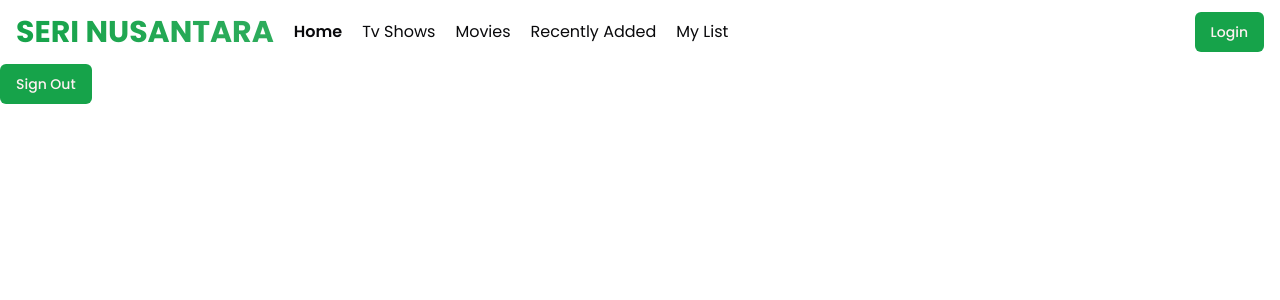
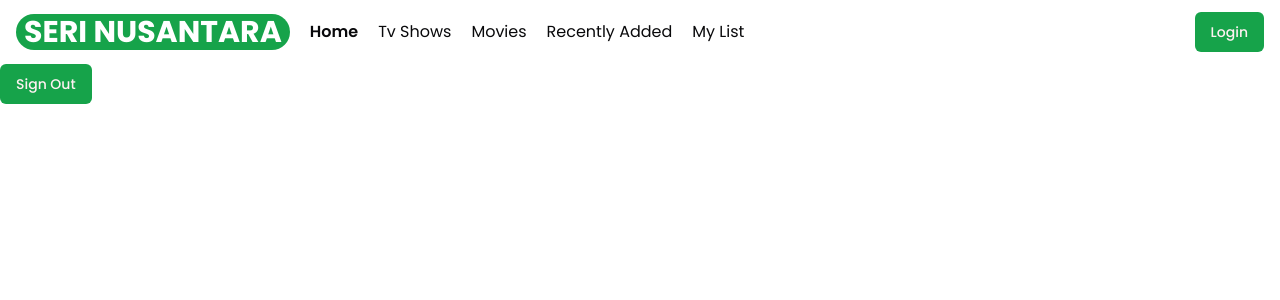
Before and after one commit to fitrondev/next-serinusantara, a Next.js app: page / in a window 1280 px wide. Shown: the top 300 px of the page. Built offline with nearby package versions, Linux system fonts and the light colour scheme; no server answers.

Commit message:
refactor: Update Logo component styling for better readability

```diff
--- a/src/components/Logo.tsx
+++ b/src/components/Logo.tsx
@@ -4,7 +4,7 @@ const Logo = ({ className }: { className?: string }) => {
   return (
     <h1
       className={cn(
-        "text-xl lg:text-3xl font-bold bg-gradient-to-r from-primary to-primary/90 bg-clip-text text-transparent",
+        "text-xl lg:text-3xl font-bold bg-primary px-2 rounded-full text-white",
         className
       )}>
       SERI NUSANTARA
```
